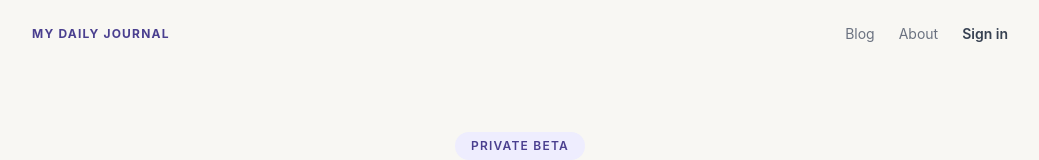
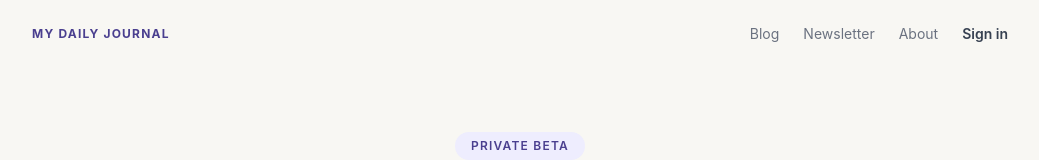
Before and after one commit to VirtraHealth/Dispatch, a Next.js app: page / in a window 1280 px wide. Shown: the top 160 px of the page, without its empty margins (120-1159 px from the left). Built offline with nearby package versions, Linux system fonts and the light colour scheme; no server answers.

Commit message:
Add Newsletter to main landing page nav
Co-Authored-By: Claude Sonnet 4.6 <noreply@anthropic.com>

```diff
--- a/app/page.tsx
+++ b/app/page.tsx
@@ -54,6 +54,9 @@ export default function LandingPage() {
         <div className="flex items-center gap-6">
           <Link href="/blog" className="text-sm font-sans text-gray-500 hover:text-gray-700 transition-colors">
             Blog
+          </Link>
+          <Link href="/newsletter" className="text-sm font-sans text-gray-500 hover:text-gray-700 transition-colors">
+            Newsletter
           </Link>
           <Link href="/about" className="text-sm font-sans text-gray-500 hover:text-gray-700 transition-colors">
             About
```
